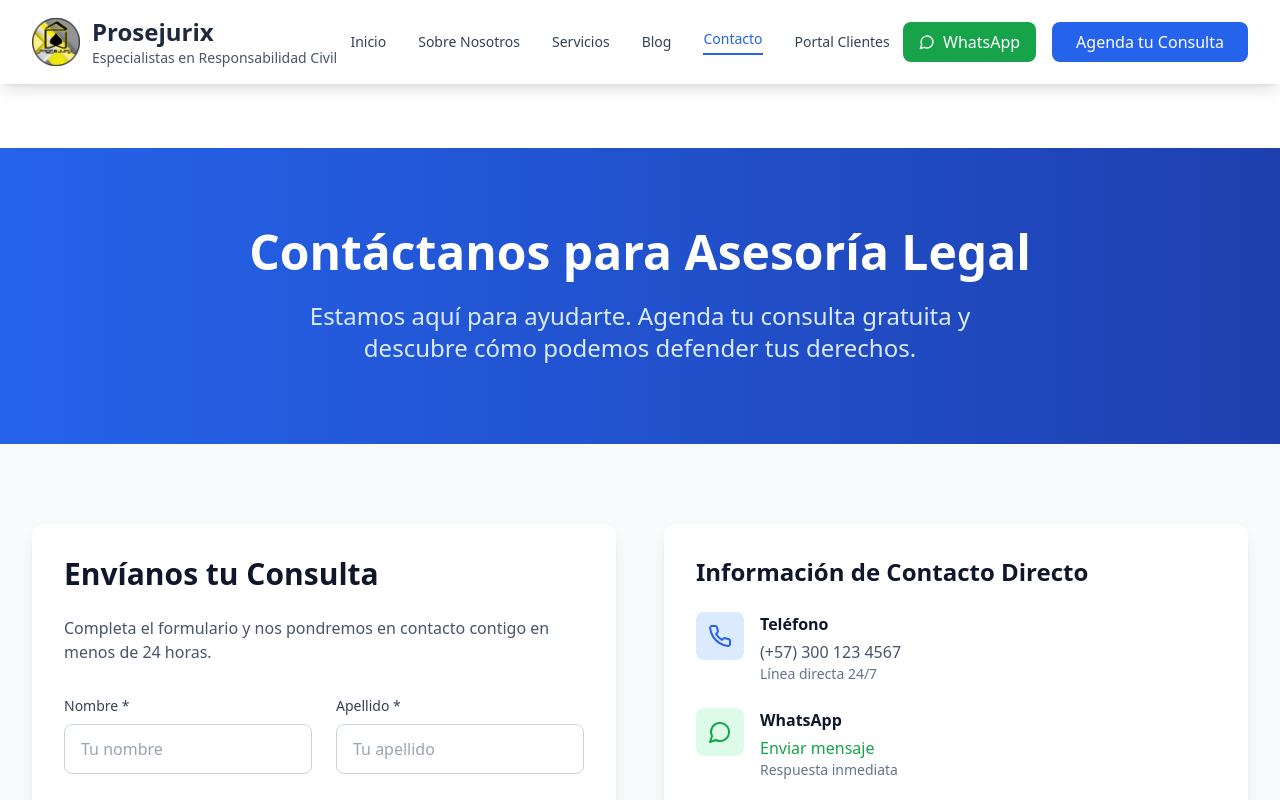
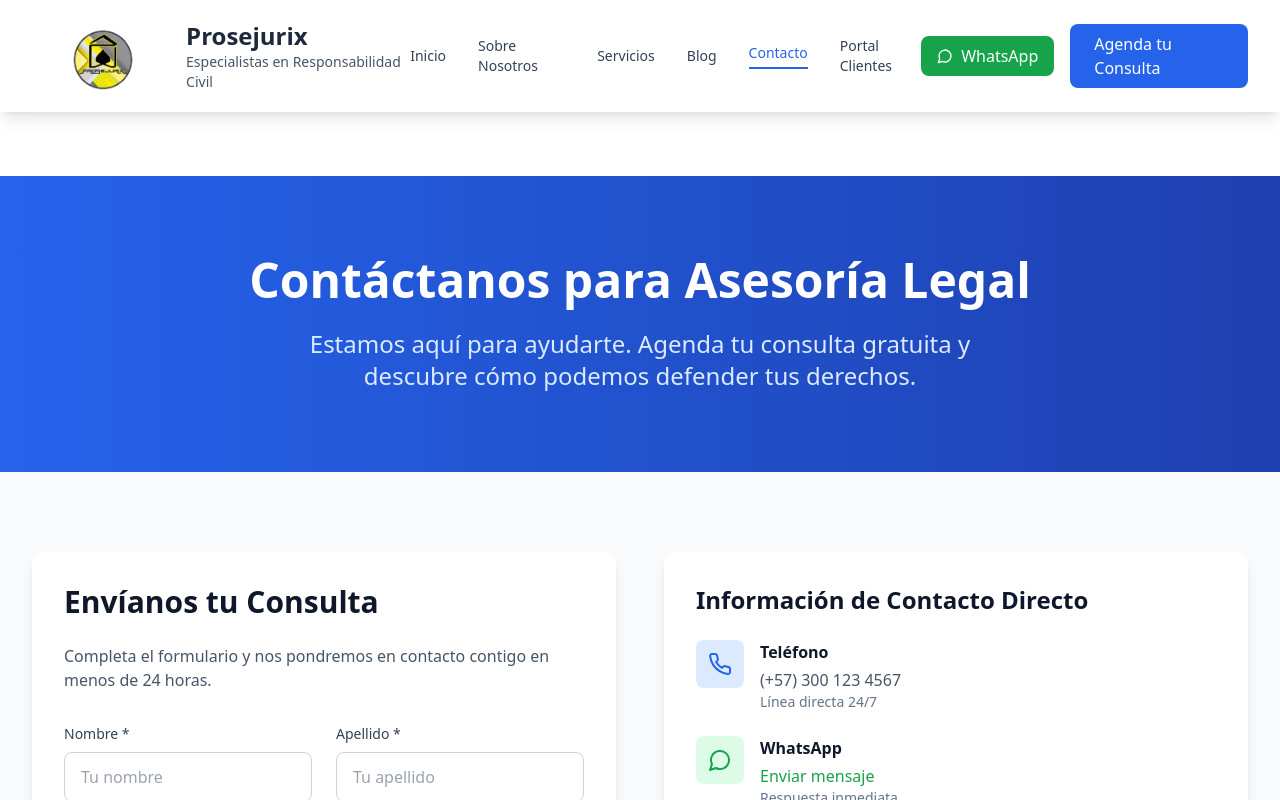
Before and after one commit to FreeAgentsDev/prosejurixHub, a React (Vite) app: page /contacto in a window 1280 px wide. Shown: the top 800 px of the page. Built offline with nearby package versions, Linux system fonts and the light colour scheme.

Commit message:
fix images and add redirects

```diff
--- a/index.html
+++ b/index.html
@@ -2,7 +2,7 @@
 <html lang="es">
   <head>
     <meta charset="UTF-8" />
-    <link rel="icon" type="image/png" href="/prosejurix.png" />
+    <link rel="icon" type="image/png" href="/prosejurix-rounded.png" />
     <meta name="viewport" content="width=device-width, initial-scale=1.0" />
     <title>Prosejurix - Especialistas en Responsabilidad Civil</title>
     <meta name="description" content="Prosejurix: Tu defensa legal experta en responsabilidad civil en Manizales. Protegiendo tus derechos y obteniendo la compensación justa que mereces." />
--- a/src/components/Footer.tsx
+++ b/src/components/Footer.tsx
@@ -11,9 +11,9 @@ const Footer = () => {
           <div className="space-y-4">
             <div className="flex items-center space-x-3">
               <img
-                src="/prosejurix.png"
+                src="/prosejurix-rounded.png"
                 alt="Prosejurix Logo"
-                className="h-10 w-10"
+                className="h-20"
               />
               <div>
                 <h3 className="text-xl font-bold">Prosejurix</h3>
--- a/src/components/Header.tsx
+++ b/src/components/Header.tsx
@@ -23,9 +23,9 @@ const Header = () => {
           {/* Logo */}
           <Link to="/" className="flex items-center space-x-3">
             <img
-              src="/prosejurix.png"
+              src="/prosejurix-rounded.png"
               alt="Prosejurix Logo"
-              className="h-12 w-12"
+              className="h-20"
             />
             <div>
               <h1 className="text-2xl font-bold text-slate-800">Prosejurix</h1>
--- a/src/pages/AdminPanel.tsx
+++ b/src/pages/AdminPanel.tsx
@@ -136,9 +136,9 @@ const AdminPanel = () => {
           <div className="flex justify-between items-center py-4">
             <div className="flex items-center space-x-3">
               <img
-                src="/prosejurix.png"
+                src="/prosejurix-rounded.png"
                 alt="Prosejurix Logo"
-                className="h-10 w-10"
+                className="h-20"
               />
               <div>
                 <h1 className="text-xl font-bold text-slate-900">Panel Administrativo</h1>
--- a/src/pages/ClientPortal.tsx
+++ b/src/pages/ClientPortal.tsx
@@ -57,9 +57,9 @@ const ClientPortal = () => {
           <div className="text-center">
             <Link to="/" className="inline-block mb-8">
               <img
-                src="/prosejurix.png"
+                src="/prosejurix-rounded.png"
                 alt="Prosejurix Logo"
-                className="h-16 w-16 mx-auto"
+                className="h-20 mx-auto"
               />
             </Link>
             <h2 className="text-3xl font-bold text-slate-900 mb-2">Portal del Cliente</h2>
@@ -157,7 +157,7 @@ const ClientPortal = () => {
           <div className="flex justify-between items-center py-4">
             <div className="flex items-center space-x-3">
               <img
-                src="/prosejurix.png"
+                src="/prosejurix-rounded.png"
                 alt="Prosejurix Logo"
                 className="h-10 w-10"
               />
--- a/src/pages/Home.tsx
+++ b/src/pages/Home.tsx
@@ -107,9 +107,9 @@ const Home = () => {
             </div>
             <div className="hidden lg:block">
               <img
-                src="/prosejurix.png"
+                src="/prosejurix-rounded.png"
                 alt="Prosejurix Logo"
-                className="w-full max-w-md mx-auto opacity-90"
+                className="w-full max-w-lg mx-auto opacity-90"
               />
             </div>
           </div>
```
Also changed, not shown: public/prosejurix-rounded.png (added), 1 other file (tests, documents, lock files or other folders).
